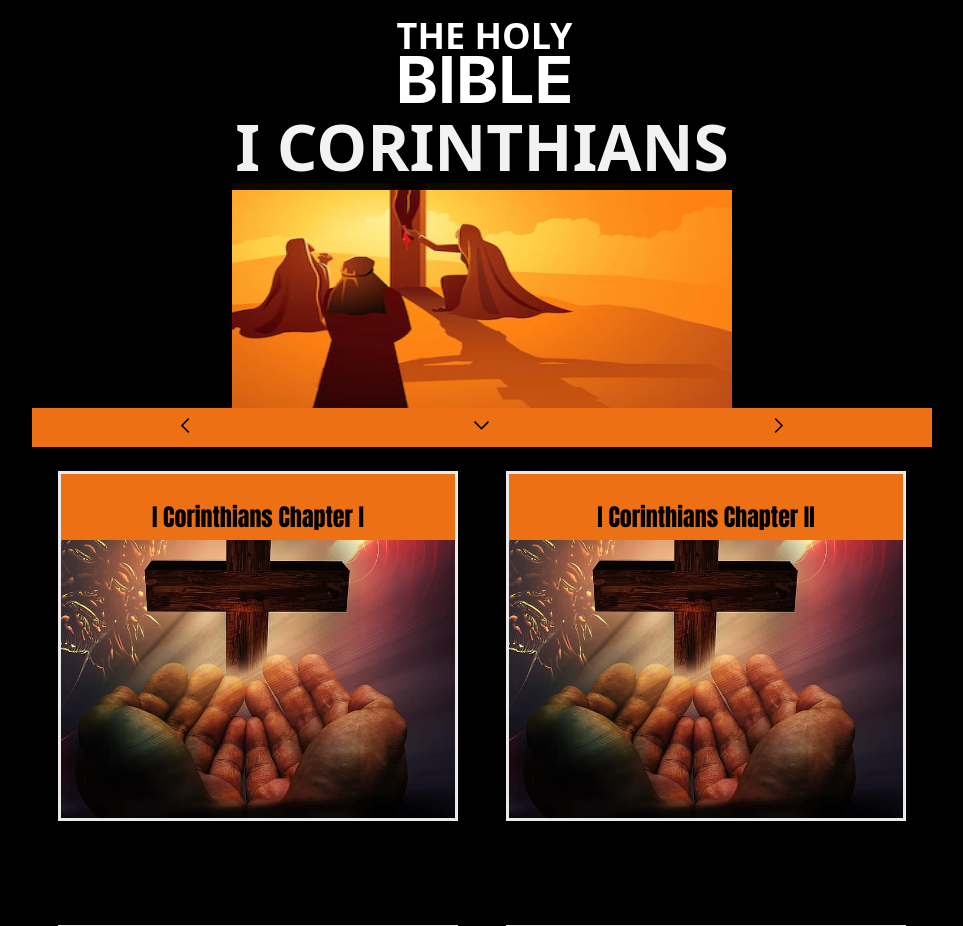
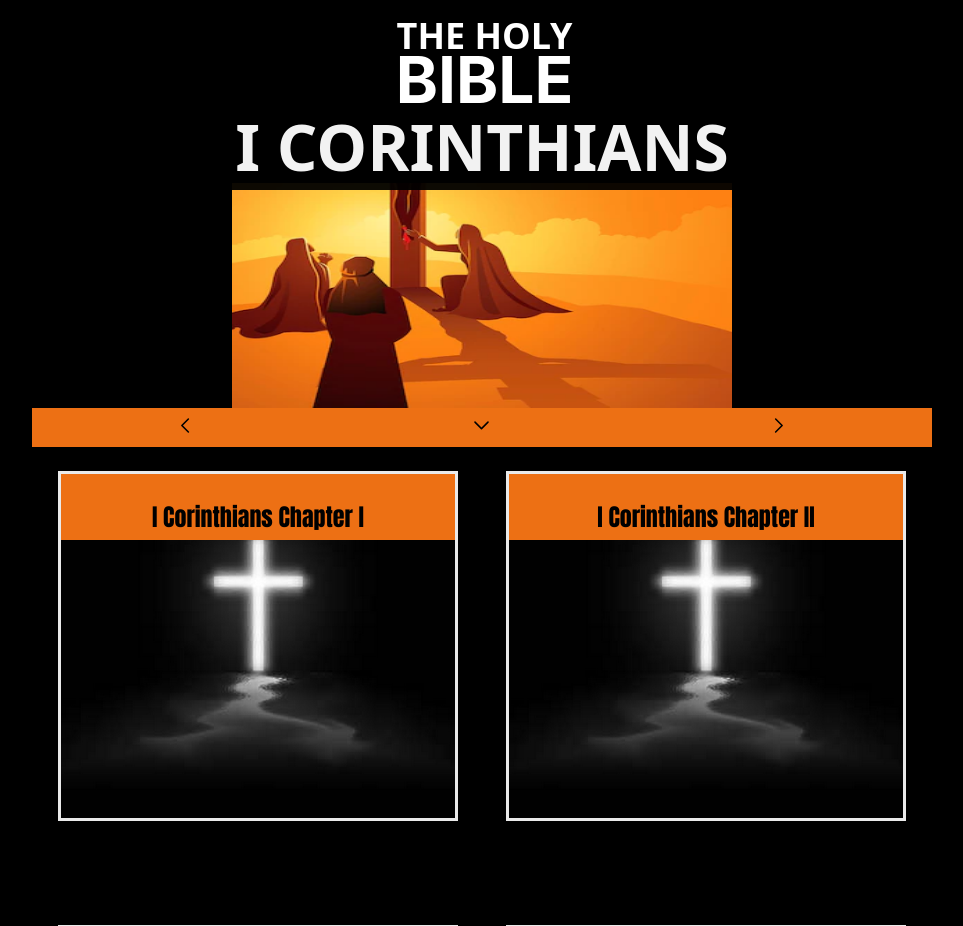
Before and after one commit to jnutt367/first_corinthians, a Next.js app: page / in a window 1280 px wide. Shown: the top 926 px of the page, without its empty margins (158-1121 px from the left). Built offline with nearby package versions, Linux system fonts and the light colour scheme.

Commit message:
Update Home.module.css
white-cross-on-black-background.png

```diff
--- a/styles/Home.module.css
+++ b/styles/Home.module.css
@@ -269,7 +269,7 @@
 }
 
 .card {
-      background-image: url(/cross-hands-god-jesus-religion-faith-pray-prayer-christian.jpg);
+      background-image: url(/white-cross-on-black-background.png);
     background-repeat: no-repeat;
     background-attachment: fixed;
     background-position: center;
```
